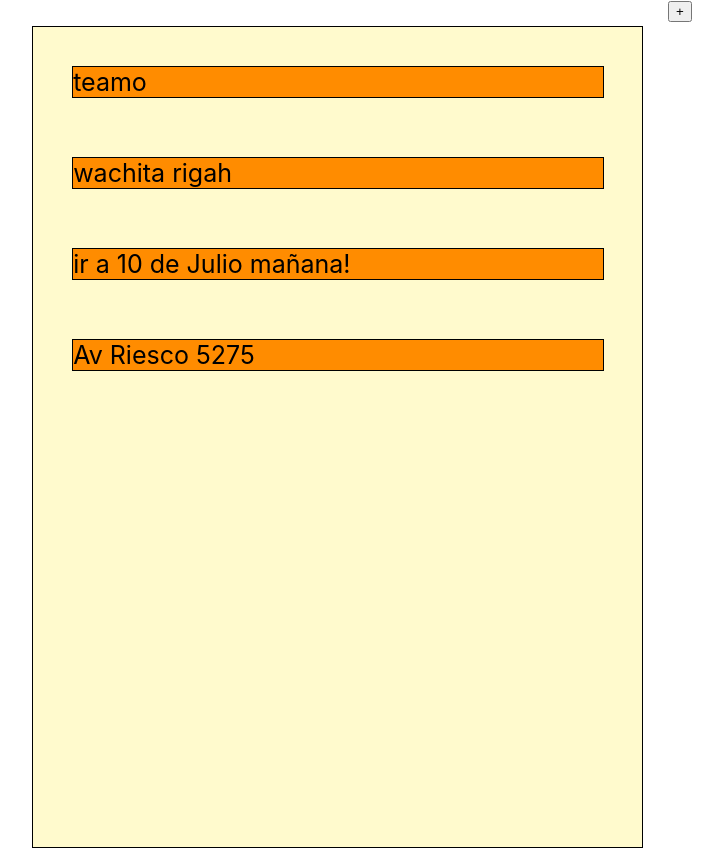
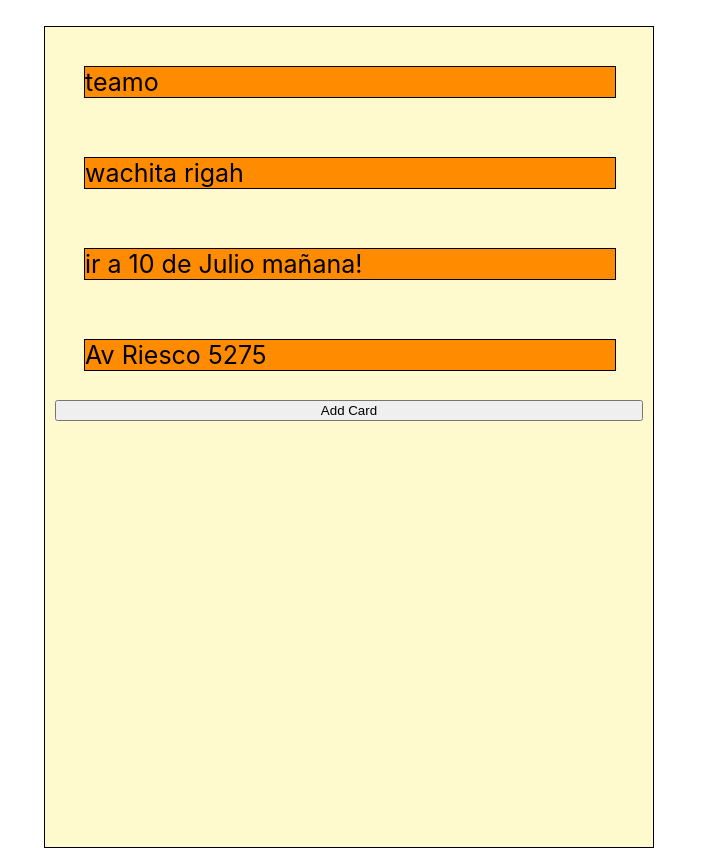
Before and after one commit to matipacheco/to-do-list, a React (Create React App) app: page / in a window 1280 px wide. Shown: the whole page, without its empty margins (291-1014 px from the left). Built offline with nearby package versions, Linux system fonts and the light colour scheme.

Commit message:
showing a new card every time the button is clicked

```diff
--- a/src/javascript/App.js
+++ b/src/javascript/App.js
@@ -2,7 +2,6 @@ import '../css/App.css';
 import React, { Component } from 'react';
 
 import { Board } from "./Board";
-import {NewCardButton} from "./NewCardButton";
 
 class App extends Component {
   renderBoard() {
@@ -15,9 +14,6 @@ class App extends Component {
     return (
       <div className="container">
           { this.renderBoard() }
-          <div className='new_card_button_section'>
-            <NewCardButton/>
-          </div>
       </div>
     );
   }
--- a/src/javascript/Board.js
+++ b/src/javascript/Board.js
@@ -1,6 +1,7 @@
 import '../css/Board.css';
 import { Card } from './Card';
 import React, { Component } from 'react';
+import {NewCardButton} from './NewCardButton'
 
 // import axios from 'axios';
 // import { GetAllTasksUrl } from '../utils/Constants';
@@ -10,10 +11,30 @@ class Board extends Component {
         super(props);
         this.state = {
             items: this.getItems()
+        };
+    }
+
+    emptyCard() {
+        return {
+            "id": null,
+            "task_name": null,
+            "task_description": "&nbsp;"
         }
     }
 
+    addCard = () => {
+        this.setState( state => ({
+            items: this.state.items.concat(this.emptyCard())
+        }))
+    };
+
     getItems() {
+        // Since CORS are fucking everything up.... This a temporary solution
+        let payload = require('../utils/mocks/get_all_tasks_mock').payload;
+        let items   = payload ? payload : [];
+        return items;
+
+
         // let headers = new Headers({ 'Access-Control-Allow-Origin': '*' });
         // let config  = {
         //     method: "GET",
@@ -28,20 +49,22 @@ class Board extends Component {
         // axios.get(GetAllTasksUrl, { headers: { ''Access-Control-Allow-Origin': '*' } })
         //     .then(data => console.log(data))
         //     .catch(err => console.log(err));
-
-        // Since CORS are fucking everything up.... This a temporary solution
-        let payload = require('../utils/mocks/get_all_tasks_mock').payload;
-        let items   = payload ? payload : [];
-        return items;
     }
 
-    render() {
+    renderItems = () => {
         let cards = this.state.items.map(function(item) {
             return <Card key={ item.id } task_name={ item.task_name } task_description={ item.task_description }/>
         });
+
+        return cards;
+    };
+
+    render() {
         return(
             <div className='board_section'>
-                { cards }
+                { this.renderItems() }
+
+                <NewCardButton holi={this.addCard} />
             </div>
         );
     }
--- a/src/javascript/Card.js
+++ b/src/javascript/Card.js
@@ -4,9 +4,10 @@ import React, { Component } from 'react';
 class Card extends Component {
     render() {
         return(
-            <div className='card' style={ { fontSize: 25 } }>
-                { this.props.task_description }
-            </div>
+            <div className='card'
+                 style={ { fontSize: 25 } }
+                 dangerouslySetInnerHTML={ { __html: this.props.task_description } }
+            />
         )
     }
 }
--- a/src/javascript/NewCardButton.js
+++ b/src/javascript/NewCardButton.js
@@ -1,9 +1,13 @@
 import React, { Component } from 'react';
 
 class NewCardButton extends Component {
+    handleClick = () => {
+        this.props.holi();
+    };
+
     render() {
         return(
-            <button> + </button>
+            <button onClick={ this.handleClick }> Add Card </button>
         )
     }
 }
```
